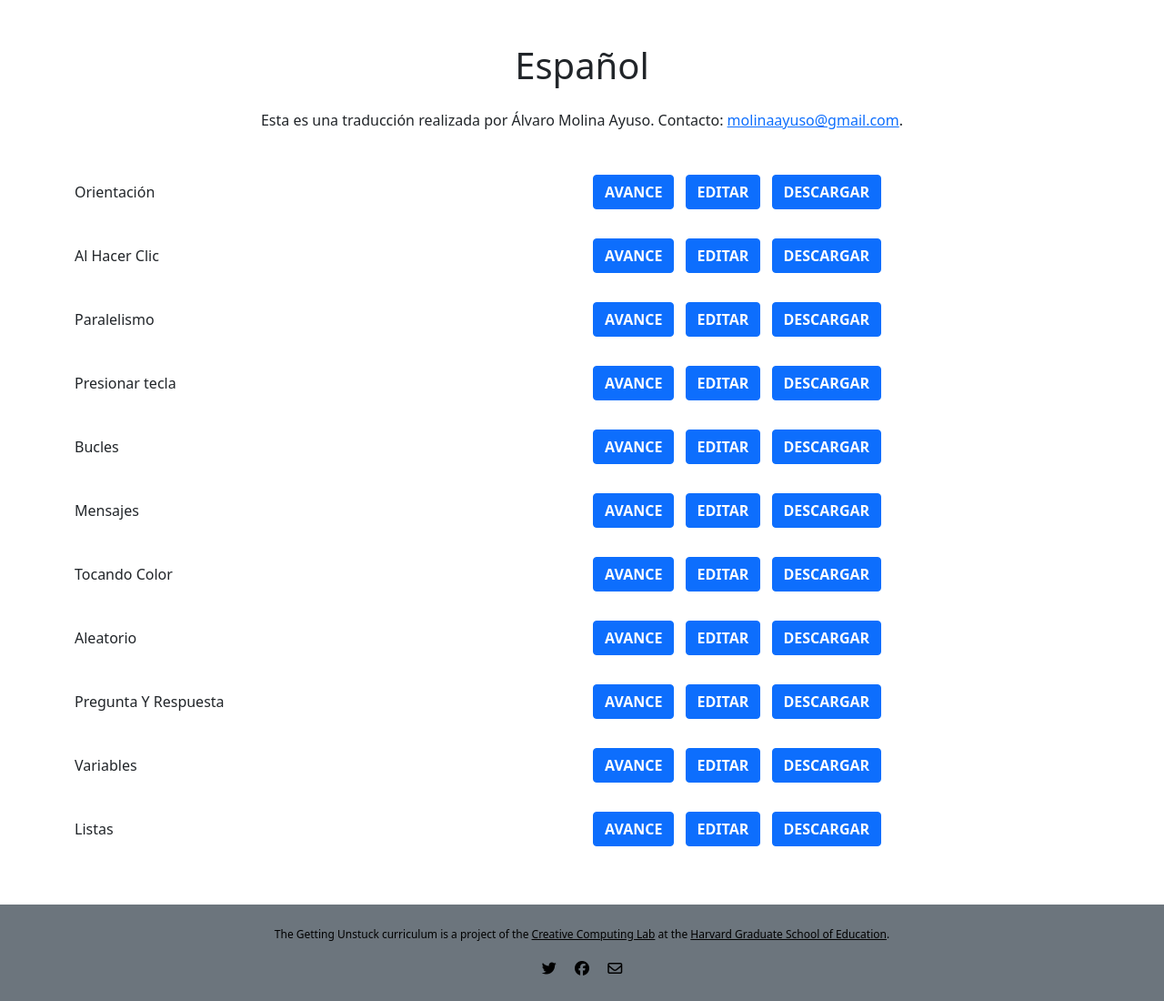
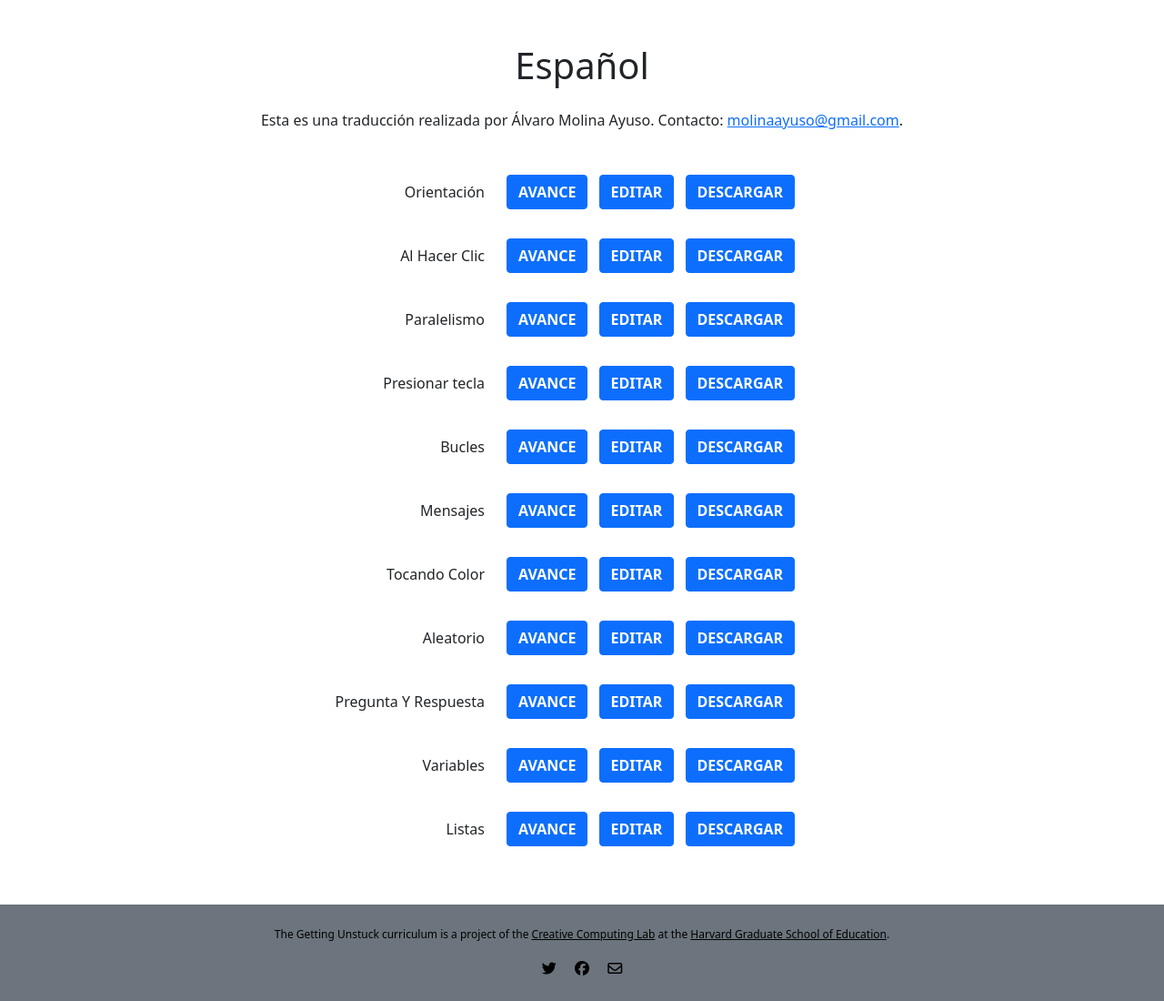
Before and after one commit to GSE-CCL/unstuck-curriculum, a Flask app: a page that uses app/templates/translation.html in a window 1280 px wide. Shown: the part 90-1190 px from the top of the page at 91% size. Run offline with Flask 2, Linux system fonts and the light colour scheme; style sheets or scripts are compiled from the project's sources; some libraries are stand-ins or nearby versions.

Commit message:
Different approach to centering the links on the Translation page.

```diff
--- a/app/templates/translation.html
+++ b/app/templates/translation.html
@@ -18,10 +18,10 @@
         </div>
         {%for module in modules %}
             <div class="row bg-white">
-                <div class="col-lg-6 mx-auto align-self-center">
-                    <span class="text-end">{{module['title']|safe}}</span>
+                <div class="col-lg-5 mx-auto align-self-center">
+                    <div class="text-end">{{module['title']|safe}}</div>
                 </div>
-                <div class="col-lg-6 mx-auto my-3">
+                <div class="col-lg-7 mx-auto my-3">
                     <a class="btn btn-primary me-2 hide-iphone" href="{{module['preview']}}" target="_blank" role="button">{{localized_preview}}</a>
                     <a class="btn btn-primary me-2 hide-iphone" href="{{module['edit']}}" target="_blank" role="button">{{localized_edit}}</a>
                     <a class="btn btn-primary me-2 hide-iphone" href="{{module['download']}}" target="_blank" role="button">{{localized_download}}</a>
```
